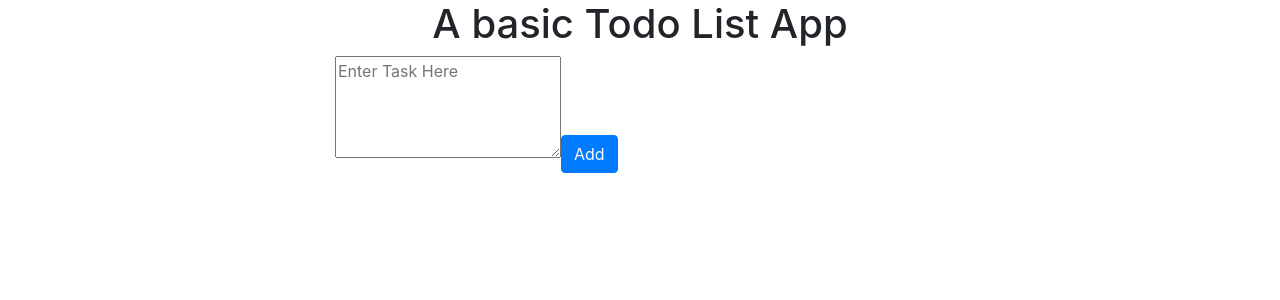
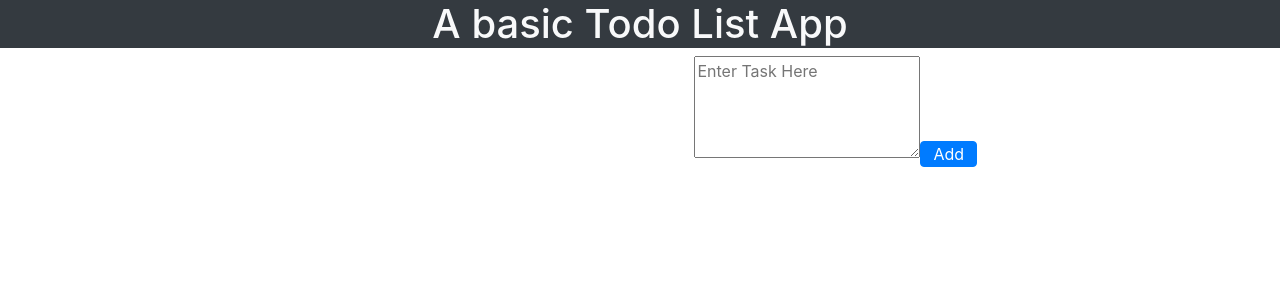
Before and after one commit to humzaahmad906/todoreact, a React (Create React App) app: page / in a window 1280 px wide. Shown: the top 300 px of the page. Built offline with nearby package versions, Linux system fonts and the light colour scheme; what flux would draw is missing.

Commit message:
Todo Added

```diff
--- a/src/App.js
+++ b/src/App.js
@@ -8,7 +8,7 @@ import './App.css';
 function App() {
   return (
     <div className="App">
-        <h1>A basic Todo List App</h1>
+        <h1 className="bg-dark text-light">A basic Todo List App</h1>
       <TodoList />
 
     </div>
--- a/src/Components/maincomp.js
+++ b/src/Components/maincomp.js
@@ -3,16 +3,17 @@ import Button from 'react-bootstrap/Button'
 import 'bootstrap/dist/css/bootstrap.min.css';
 import todoStore from '../Stores/mainstore'
 import * as TodoActions from  '../Actions/mainactions';
+import dispatcher from "../dispatcher";
 
 
 class TodoList extends React.Component{
     constructor(props){
         super(props);
-        this.state = {todo: todoStore,
+        this.state = {todoList: [],
                         text: ""}
 
     }
-    componentWillMount() {
+    componentDidMount() {
         todoStore.on(TodoActions.eventsAvailable.objectAdded, () => {
             let dummy = this.getText();
             console.log(dummy);
@@ -26,14 +27,21 @@ class TodoList extends React.Component{
                 <li key = {item.id}>{item.text}</li>
             );
         })
-
+        todoStore.on('NEW_ADDED',()=>{
+            const itemsList = todoStore.todoList;
+            this.setState({
+                todoList:itemsList,
+                text:'',
+            });
+        })
     }
     createTodo = () => {
-
-        todoStore.createTodo(this.state.text);
-        this.setState({
-            text:  this.state.text
-        })
+        dispatcher.dispatch({
+            type:'ADD_NEW',
+            data:{
+                text:this.state.text
+            }
+        });
 
     }
     textUpdate = (e) => {
@@ -48,28 +56,24 @@ class TodoList extends React.Component{
 
     render(){
 
-        const listItems = todoStore.todoList.map((item) =>
-            <li key = {item.id}>{item.text}</li>
+        const listItems = this.state.todoList.map((item,index) =>
+            <li className='text-dark border-danger' key = {index}>{item}</li>
         );
         // console.log(this.todos.text);
         return (
         <div className='row'>
-            <div className='col-6'>
-                <div className='row'>
-                    <div className='col'>
+            <div className='col-5 text-left mx-3'>
                 {listItems}
             </div>
-                    <div className='col'>
+            <div className='col-5 justify-content-left bg-gray' >
                 <textarea id = 'text' rows = "4" onChange = {this.textUpdate} placeholder="Enter Task Here">
 
                 </textarea>
-                    <Button onClick = {this.createTodo} className = 'm-auto'>
+                <Button onClick = {this.createTodo} className = 'py-0 b-0'>
                     Add
                 </Button>
             </div>
-                </div>
 
-            </div>
         </div>
 
         );
--- a/src/Stores/mainstore.js
+++ b/src/Stores/mainstore.js
@@ -1,6 +1,6 @@
 import dispatcher from '../dispatcher';
 import {EventEmitter} from 'events';
-import * as TodoActions from  '../Actions/mainactions';
+// import * as TodoActions from  '../Actions/mainactions';
 class TodoStore extends EventEmitter{
     constructor(props){
         super(props);
@@ -14,13 +14,17 @@ class TodoStore extends EventEmitter{
         // this.todoList.push(this.todoElement);
         // this.todoElement.text = "";
         // this.todoElement.id = null;
-        this.emit(TodoActions.eventsAvailable.objectAdded);
+        this.todoList.push(text);
+        this.emit('NEW_ADDED');
     }
     handleAction = (action) => {
+
         switch(action.type){
-            case TodoActions.eventsAvailable.objectAdded:
-                this.createTodo("hmm");
+            case 'ADD_NEW':
+                this.createTodo(action.data.text);
                 break;
+            default:
+                console.log(action.type);
         }
     }
 }
```
Lines whose indentation alone changed are shown as unchanged.
